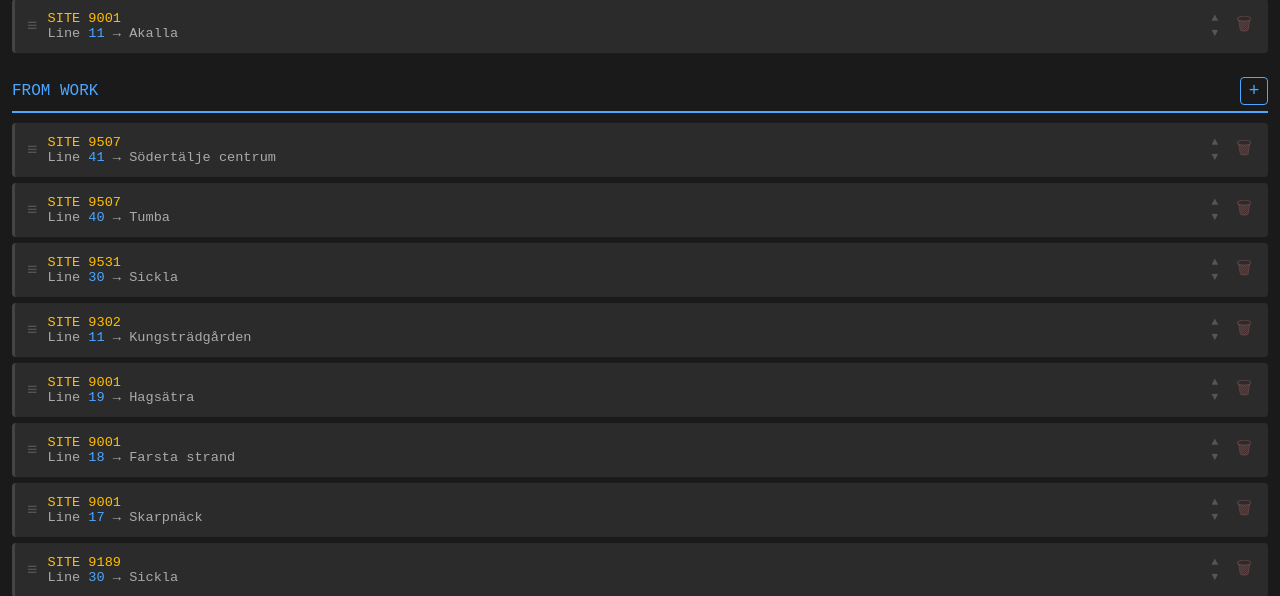
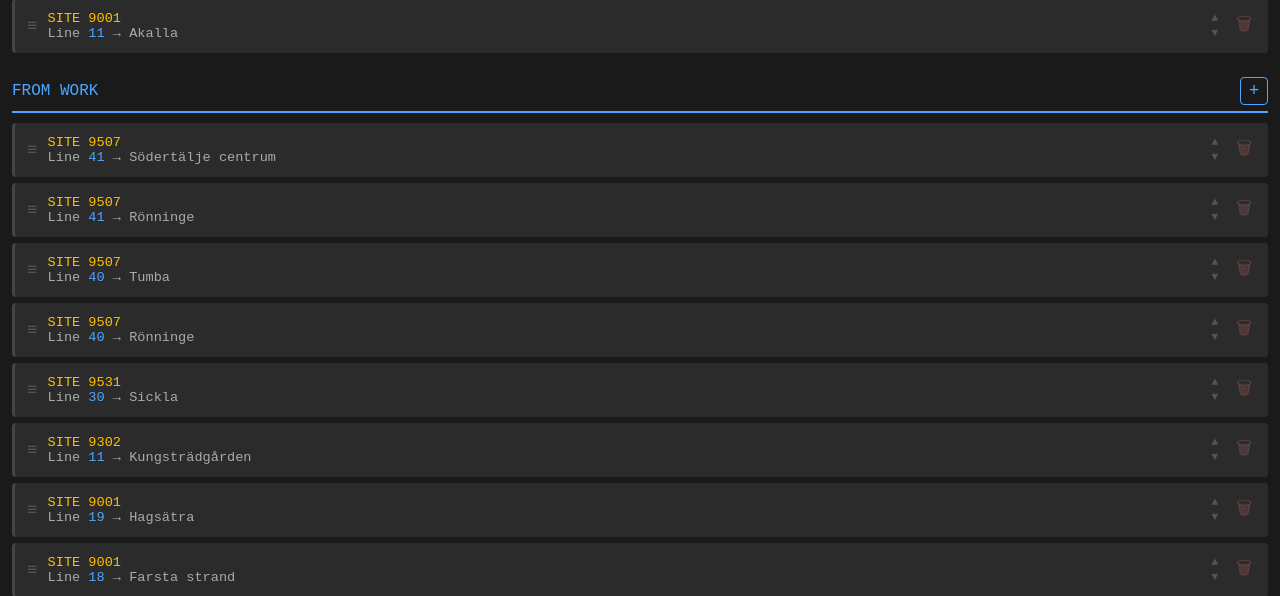
Before and after one commit to Shanga-Ubone/Departures, a Flask app: page /config in a window 1280 px wide. Shown: the part 493-1089 px from the top of the page. Run offline with Flask 3, Linux system fonts and the light colour scheme; data that the repository does not hold is empty.

Commit message:
Fix Helenelund lines matching stale destination text, make alerts collapsible
SL now reports lines 40/41 southbound through Helenelund as terminating
at Rönninge instead of the configured Tumba/Södertälje centrum, so the
routes silently vanished from FROM WORK. Add Rönninge as an accepted
destination alongside the old ones, and log a warning whenever a
configured line runs live but never matches its configured destination
so this class of drift is diagnosable going forward instead of silent.

Also make the Service Alerts section collapsible (collapsed by default),
reusing the existing station-card expand/collapse pattern.

Co-Authored-By: Claude Sonnet 5 <noreply@anthropic.com>

```diff
--- a/app.py
+++ b/app.py
@@ -7,6 +7,7 @@ import os
 import logging
 from dataclasses import dataclass
 from typing import Optional, List
+from collections import defaultdict
 from concurrent.futures import ThreadPoolExecutor, as_completed
 
 # Must run before importing trafiklab_client — it reads its API keys from the
@@ -219,14 +220,27 @@ def get_departures(site_id: int, filters: list) -> SiteResult:
         _try_cache_location(site_id, raw_departures, site_name)
 
         filtered = []
+        live_by_line = defaultdict(set)
         for dep in raw_departures:
             line_info = dep.get('line', {})
             line_num = line_info.get('designation') if isinstance(line_info, dict) else dep.get('line_designation')
             destination = dep.get('destination', 'Unknown')
+            live_by_line[str(line_num)].add(destination)
             if matches_filter(line_num, destination, filters):
                 enriched = enrich_departure(dep, line_num, filters)
                 if enriched:
                     filtered.append(enriched)
+
+        # A configured line that's currently running but never with the configured
+        # destination text usually means SL's live terminus/short-turn pattern has
+        # drifted from what's in config.json — surface it instead of the route
+        # silently disappearing from the board (see app.py matches_filter()).
+        for f in filters:
+            if f.line in live_by_line and not any(f.dest in (d or '').lower() for d in live_by_line[f.line]):
+                logger.warning(
+                    f"Site {site_id}: configured line {f.line} dest '{f.dest}' matched nothing; "
+                    f"live destinations for line {f.line}: {sorted(live_by_line[f.line])}"
+                )
 
         filtered.sort(key=lambda x: x.get('expected') or x.get('scheduled'))
         return SiteResult(site_name=site_name, departures=filtered, stop_deviations=stop_deviations)
--- a/config.json
+++ b/config.json
@@ -8,7 +8,9 @@
     {"group": "TO WORK", "id": 9189, "line": "19", "dest": "Hässelby strand", "label": null},
     {"group": "TO WORK", "id": 9001, "line": "11", "dest": "Akalla", "label": null},
     {"group": "FROM WORK", "id": 9507, "line": "41", "dest": "Södertälje centrum", "label": null},
+    {"group": "FROM WORK", "id": 9507, "line": "41", "dest": "Rönninge", "label": null},
     {"group": "FROM WORK", "id": 9507, "line": "40", "dest": "Tumba", "label": null},
+    {"group": "FROM WORK", "id": 9507, "line": "40", "dest": "Rönninge", "label": null},
     {"group": "FROM WORK", "id": 9531, "line": "30", "dest": "Sickla", "label": null},
     {"group": "FROM WORK", "id": 9302, "line": "11", "dest": "Kungsträdgården", "label": null},
     {"group": "FROM WORK", "id": 9001, "line": "19", "dest": "Hagsätra", "label": null},
```
Also changed, not shown: static/app.js (+12 -2 lines), templates/index.html (+8 -1 lines).
